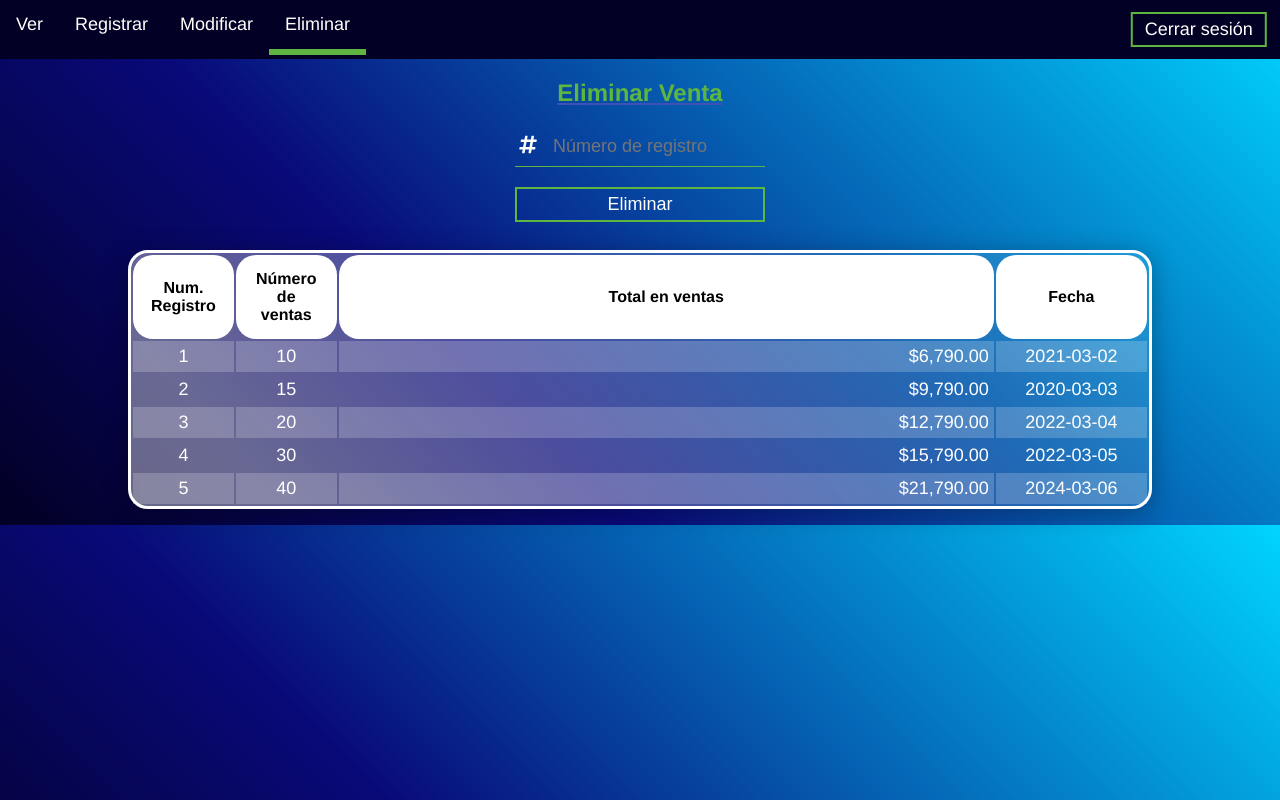
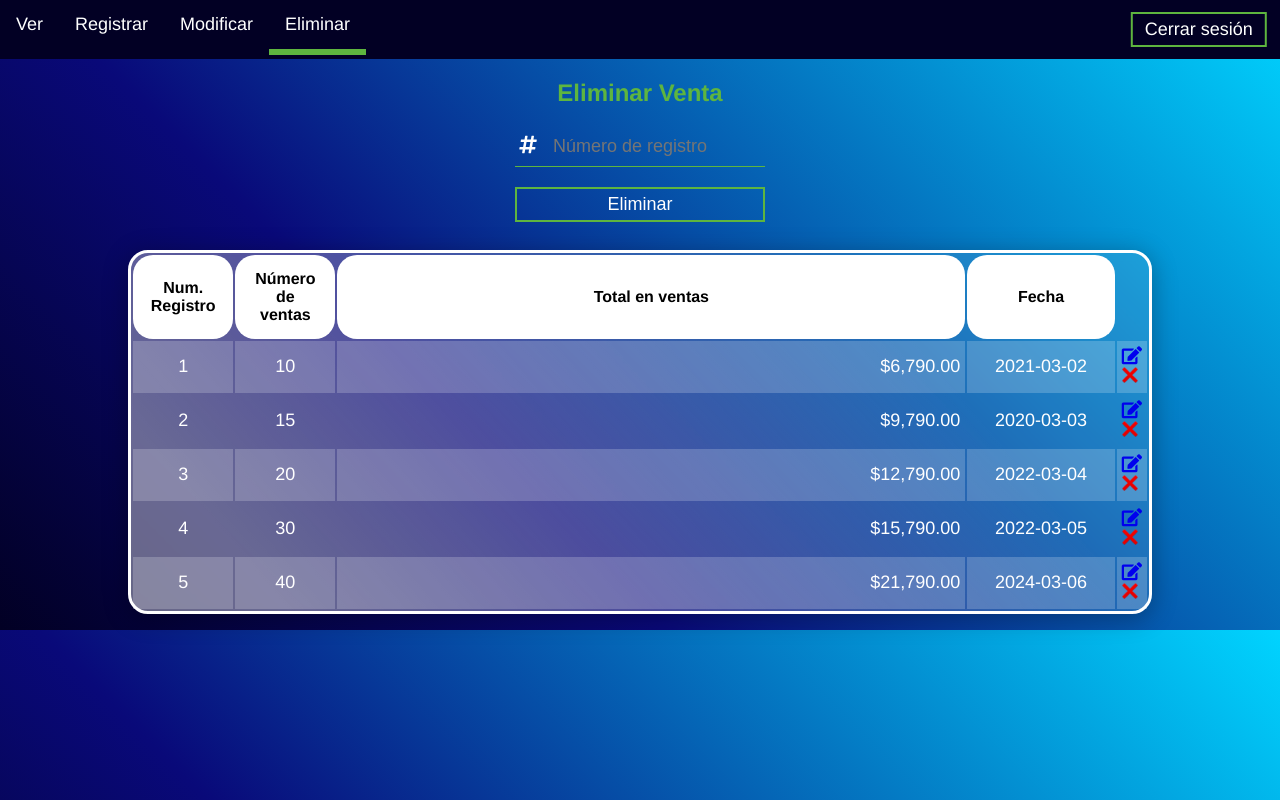
Before and after one commit to DarioSantacruz/sistemaweb3, a PHP site: page /sistema/eliminar.php in a window 1280 px wide. Run offline with PHP 8.4, Linux system fonts and the light colour scheme; a user stored in the database is signed in; data comes from the database, SQL or seed files in the repository; some libraries are stand-ins or nearby versions.

Commit message:
Eliminar registro desde tabla.

```diff
--- a/sistema/eliminar.php
+++ b/sistema/eliminar.php
@@ -15,16 +15,14 @@
 	    	header('location: ../');
 	    }
 
-	    require '../php/conexionbd.php';
-
-	    if (isset($_POST['idreg']) && !empty($_POST['idreg'])) {
-	    	$idr= $_POST['idreg'];
+        if (isset($_GET['id']) && !empty($_GET['id'])) {
+            $idr = $_GET['id'];
             $sql = "DELETE FROM ventas WHERE id = '$idr'";
 
             if (mysqli_query($conn, $sql)) {
                 header('location: eliminar.php');
+                exit(); // Terminate script after redirect
             }
-	    	mysqli_close($conn);
         }
     ?>
 </head>
@@ -50,9 +48,7 @@
         </ul>
     </div>
     <div style="text-align: center; color: #3f51b5;">
-        <u>
         <h2>Eliminar Venta</h2>
-        </u>
         <form action="" method="POST">
             <div class="login">
                 <div class="textbox">
@@ -86,6 +82,13 @@
                     <td class="table_row num_ventas"><?php echo $ventas['num_ventas'];?></td>
                     <td class="table_row total_ventas"><?php echo '$' . number_format($ventas['total_ventas'],2);?></td>
                     <td class="table_row fecha"><?php echo $ventas['fecha'];?></td>
+                    <td><a href="mod.php?id=<?php echo $ventas['id']; ?>" alt="Editar"><i class="fas fa-edit"></i></a>
+                    <?php
+                        echo "<a href='eliminar.php?id=" .
+                        $ventas['id'] .
+                        "'><img class='delete_icon' src='../images/cross.png' alt='Borrar registro'></a>"
+                        ?>
+                    </td>
                 </tr>
                 <?php
                     }
--- a/styles/style.css
+++ b/styles/style.css
@@ -9,6 +9,11 @@ body {
   margin: 0;
   padding: 0;
   color: #FFFFFF;
+}
+
+.delete_icon {
+  width: 16px;
+  height: 16px;
 }
 
 .login-box {
--- a/styles/style.scss
+++ b/styles/style.scss
@@ -26,6 +26,11 @@ body {
 		padding: 0;
 
 		color: $color_texto;
+}
+
+.delete_icon {
+	width: 16px;
+	height: 16px;
 }
 
 .login-box {
```
Lines whose indentation alone changed are shown as unchanged.
